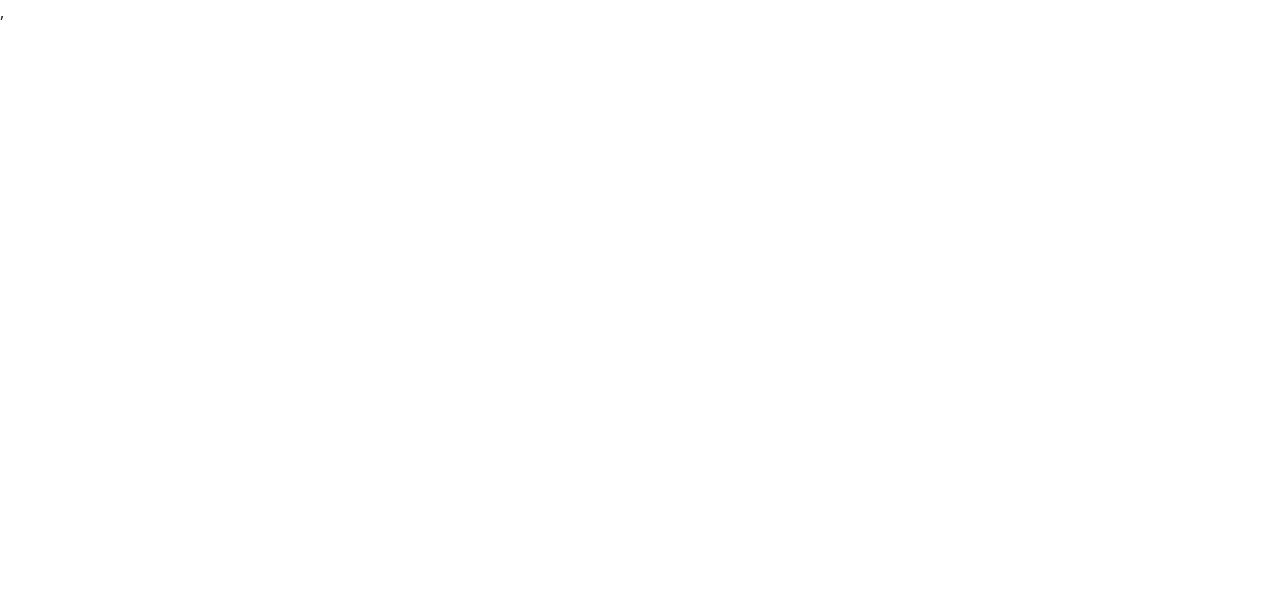
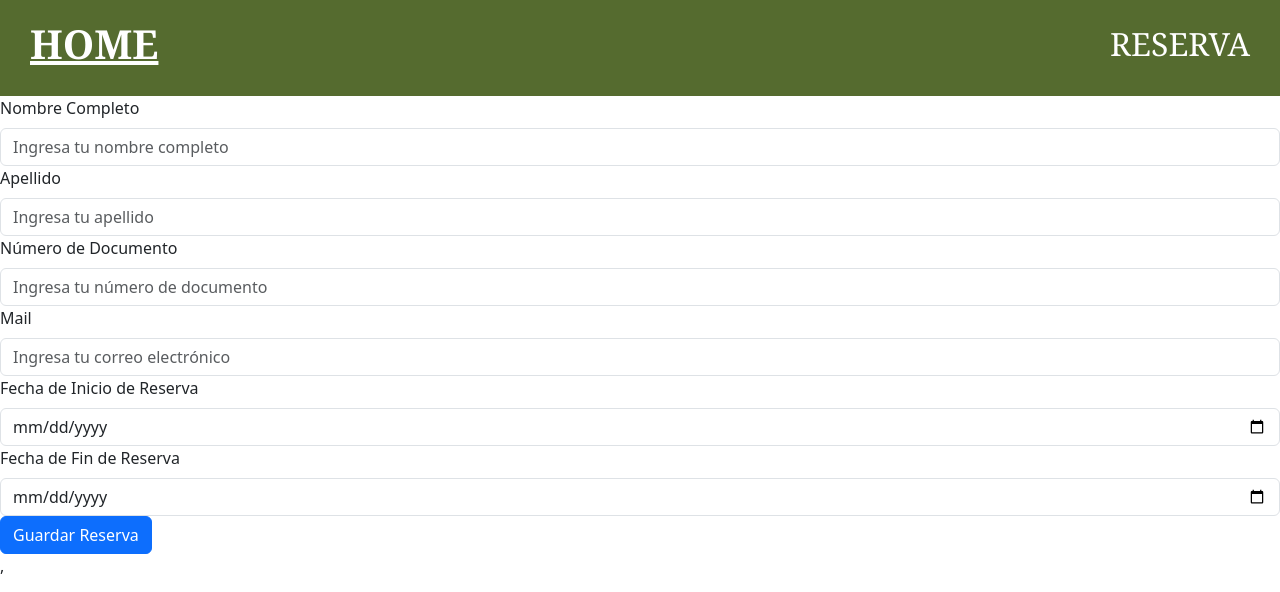
Before and after one commit to TommySma/PF, a React (Create React App) app in the folder FE/: page /Reserva in a window 1280 px wide. Before the commit this address had no page. Shown: the top 592 px of the page. Built offline with nearby package versions, Linux system fonts and the light colour scheme.

Commit message:
modulo reserva

```diff
--- a/FE/src/Habitaciones/Habitaciones.js
+++ b/FE/src/Habitaciones/Habitaciones.js
@@ -32,6 +32,7 @@ const Habitaciones = () => {
       .then((response) => {
         console.log(response);
         setHabitaciones(response.data);
+        console.log(response.data)
       })
       .catch((error) => {
         console.error(error);
--- a/FE/src/HomeHotel/Home.js
+++ b/FE/src/HomeHotel/Home.js
@@ -18,8 +18,10 @@ const Home = () => {
       <div className="container" style={{ backgroundColor: 'transparent', borderColor: 'transparent', position: 'relative' }}>
         <div className='row'>
           <div className="left-content col-md-6" style={{ backgroundColor: 'transparent', marginTop: '15%' }}>
-            <Link to="/App" className="custom-link btn btn-lg btn-primary" style={{width:'300px' ,backgroundColor: '#556B2F', color: 'white', marginBottom: '15px' }}>VER LISTA DE TAREAS</Link>
-            <Link to="/Habitaciones" className="custom-link btn btn-lg btn-primary" style={{width:'300px' ,backgroundColor: '#556B2F', color: 'white', marginTop:'200%' }}>VER HABITACIONES</Link>
+            <Link to="/App" className="custom-link btn btn-lg btn-primary" style={{width:'300px' ,backgroundColor: '#556B2F', color: 'white', marginBottom: '17px' }}>VER LISTA DE TAREAS</Link>
+            <Link to="/Habitaciones" className="custom-link btn btn-lg btn-primary" style={{width:'300px' ,backgroundColor: '#556B2F', color: 'white', marginTop:'60%' }}>VER HABITACIONES</Link>
+            <Link to="/Reserva" className="custom-link btn btn-lg btn-primary" style={{width:'300px' ,backgroundColor: '#556B2F', color: 'white', marginTop:'60%' }}>VER RESERVA</Link>
+
           </div>
           <div className="image-container col-md-6" style={{ borderColor: 'transparent', position: 'absolute', top: '0', right: '0', bottom: '0', left: '0', marginLeft: '72%' }}>
             <img src={render3} alt="Imagen Rectangular" className="fotoCarusel" style={{ width: '100%', height: '100%', objectFit: 'cover', marginLeft: '0%' }} />
--- /dev/null
+++ b/FE/src/Reserva/Reserva.js
@@ -0,0 +1,127 @@
+import React, { useState } from 'react';
+import { Form, Button } from 'react-bootstrap';
+import { Link } from 'react-router-dom';
+const Reserva = () => {
+  const [formData, setFormData] = useState({
+    nombre: '',
+    apellido: '',
+    documento: '',
+    mail: '',
+    fechaInicio: '',
+    fechaFin: ''
+  });
+
+  const handleChange = (e) => {
+    const { name, value } = e.target;
+    setFormData({
+      ...formData,
+      [name]: value
+    });
+  };
+
+  const handleSubmit = (e) => {
+    e.preventDefault();
+    // Aquí puedes guardar la reserva, por ejemplo, usando Axios
+    // axios.post('/api/reserva', formData)
+    //   .then(response => {
+    //     console.log('Reserva guardada exitosamente');
+    //   })
+    //   .catch(error => {
+    //     console.error('Error al guardar la reserva:', error);
+    //   });
+  };
+
+  return (
+    <div>
+      <header style={{ backgroundColor:'#556B2F' }}>
+        <div className="flex-container">
+          <div>
+            <h1 className="textHeader1">
+              <b>
+                <Link style={{ color: 'white' }} to="/">
+                  HOME
+                </Link>
+              </b>
+            </h1>
+          </div>
+          <center>
+            <h2 style={{ Color: 'black' }}> RESERVA</h2>
+          </center>
+        </div>
+      </header>
+      <body>
+        <Form onSubmit={handleSubmit}>
+          <Form.Group controlId="nombre">
+            <Form.Label>Nombre Completo</Form.Label>
+            <Form.Control
+              type="text"
+              placeholder="Ingresa tu nombre completo"
+              name="nombre"
+              value={formData.nombre}
+              onChange={handleChange}
+            />
+          </Form.Group>
+
+          <Form.Group controlId="apellido">
+            <Form.Label>Apellido</Form.Label>
+            <Form.Control
+              type="text"
+              placeholder="Ingresa tu apellido"
+              name="apellido"
+              value={formData.apellido}
+              onChange={handleChange}
+            />
+          </Form.Group>
+
+          <Form.Group controlId="documento">
+            <Form.Label>Número de Documento</Form.Label>
+            <Form.Control
+              type="number"
+              placeholder="Ingresa tu número de documento"
+              name="documento"
+              value={formData.documento}
+              onChange={handleChange}
+            />
+          </Form.Group>
+
+          <Form.Group controlId="mail">
+            <Form.Label>Mail</Form.Label>
+            <Form.Control
+              type="email"
+              placeholder="Ingresa tu correo electrónico"
+              name="mail"
+              value={formData.mail}
+              onChange={handleChange}
+            />
+          </Form.Group>
+
+          <Form.Group controlId="fechaInicio">
+            <Form.Label>Fecha de Inicio de Reserva</Form.Label>
+            <Form.Control
+              type="date"
+              name="fechaInicio"
+              value={formData.fechaInicio}
+              onChange={handleChange}
+            />
+          </Form.Group>
+
+          <Form.Group controlId="fechaFin">
+            <Form.Label>Fecha de Fin de Reserva</Form.Label>
+            <Form.Control
+              type="date"
+              name="fechaFin"
+              value={formData.fechaFin}
+              onChange={handleChange}
+            />
+          </Form.Group>
+
+          <Button variant="primary" type="submit">
+            Guardar Reserva
+          </Button>
+        </Form>
+      </body>
+    </div>
+  );
+};
+
+export default Reserva;
--- a/FE/src/index.js
+++ b/FE/src/index.js
@@ -6,6 +6,7 @@ import reportWebVitals from './reportWebVitals';
 import { BrowserRouter, Routes, Route, Link } from "react-router-dom";
 import Habitaciones from "./Habitaciones/Habitaciones";
 import HomeHotel from "./HomeHotel/Home";
+import Reserva from './Reserva/Reserva';
 //import Link1 from "./Link1/Link1";
 
 
@@ -17,6 +18,7 @@ root.render(
       <Route path="/" element={<HomeHotel />} />
       <Route path="/Habitaciones" element={<Habitaciones />} />
       <Route path ="/App" element ={< App/>}/>
+      <Route path ="/Reserva" element ={< Reserva/>}/>
     </Routes>
   </BrowserRouter>,
   </React.StrictMode>
```
